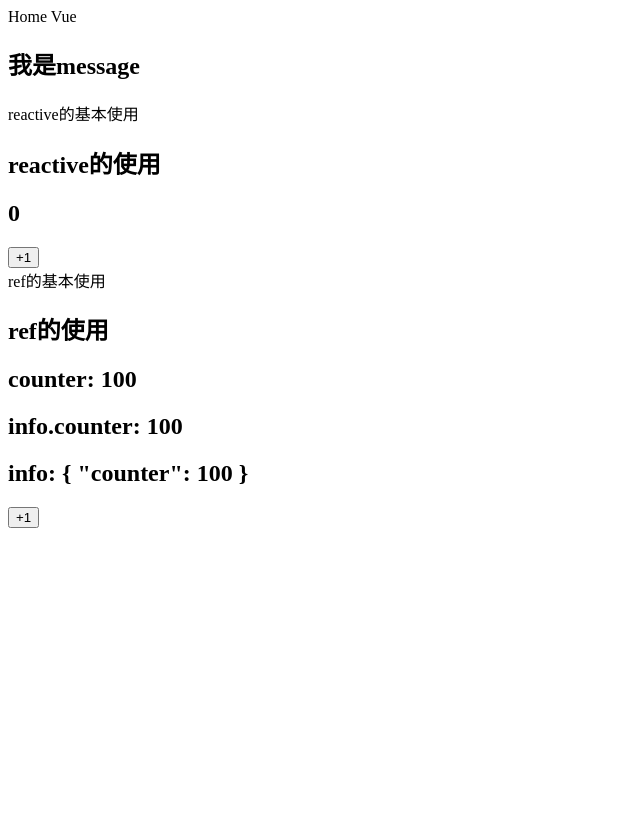
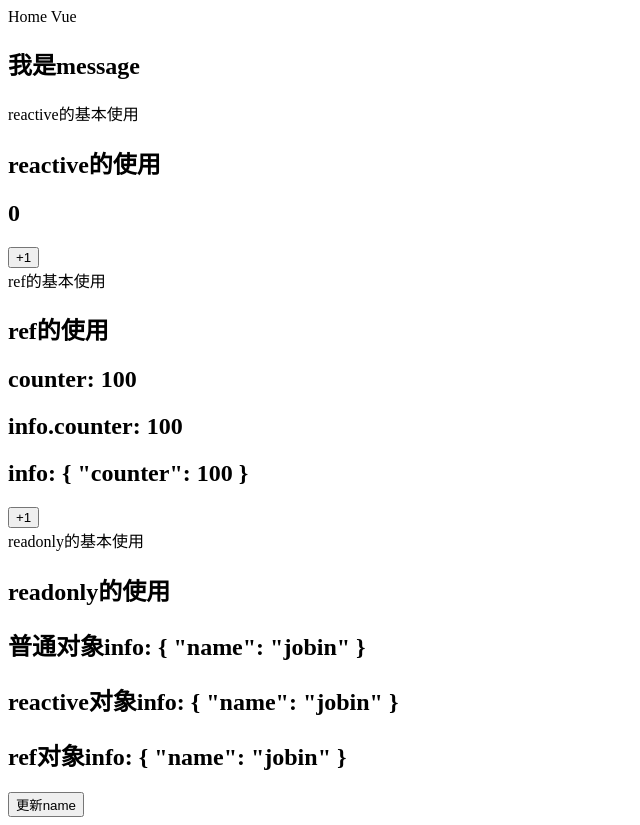
Before and after one commit to jobinben/Vue3-learning, a Vue app in the folder Vue3/: page / in a window 1280 px wide. Shown: the whole page, without its empty margins (0-640 px from the left). Before the commit the page ends 800 px from the top, so only its background shows below. Built offline with nearby package versions, Linux system fonts and the light colour scheme.

Commit message:
readonly的使用

```diff
--- a/Vue3/src/components/11_compositionApi的基础使用/App.vue
+++ b/Vue3/src/components/11_compositionApi的基础使用/App.vue
@@ -4,6 +4,7 @@
       <home message="我是message"/>
       <reactive-demo msg="reactive的使用"></reactive-demo>
       <ref-demo msg="ref的使用"></ref-demo>
+      <readonly-demo msg="readonly的使用"></readonly-demo>
   </div>
 </template>
 
@@ -11,11 +12,13 @@
 import Home from "./home.vue";
 import ReactiveDemo from "./reactive的使用/reactive.vue"
 import RefDemo from "./ref的基本使用/ref.vue"
+import ReadonlyDemo from "./readonly的使用/readonly.vue"
 export default {
   components: {
     Home,
     ReactiveDemo,
-    RefDemo
+    RefDemo,
+    ReadonlyDemo
   },
 };
 </script>
--- /dev/null
+++ b/Vue3/src/components/11_compositionApi的基础使用/readonly的使用/readonly.vue
@@ -0,0 +1,52 @@
+<!-- author: 大冰 -->
+<template>
+  <div>
+    readonly的基本使用
+    <h2>{{ msg }}</h2>
+    <!-- 现在都是深入解包 -->
+    <h2>普通对象info: {{ infoReadonly }}</h2>
+    <h2>reactive对象info: {{ infoReadonly2 }}</h2>
+    <h2>ref对象info: {{ infoReadonly3 }}</h2>
+    <button @click="updateState">更新name</button>
+  </div>
+</template>
+
+<script>
+import { readonly, reactive, ref } from "vue";
+export default {
+  props: {
+    msg: {
+      type: String,
+    },
+  },
+
+  setup() {
+    let info = {
+      name: "jobin",
+    };
+
+    let info2 = reactive(info);
+
+    let info3 = ref(info);
+
+    let infoReadonly = readonly(info);
+    let infoReadonly2 = readonly(info2);
+    let infoReadonly3 = readonly(info3);
+    // 局部函数
+    const updateState = () => {
+      infoReadonly.name = "jobin_1";
+      infoReadonly2.name = "jobin_2";
+      infoReadonly3.name = "jobin_3";
+    };
+
+    return {
+      infoReadonly,
+      infoReadonly2,
+      infoReadonly3,
+      updateState,
+    };
+  },
+};
+</script>
+<style scoped>
+</style>
```
